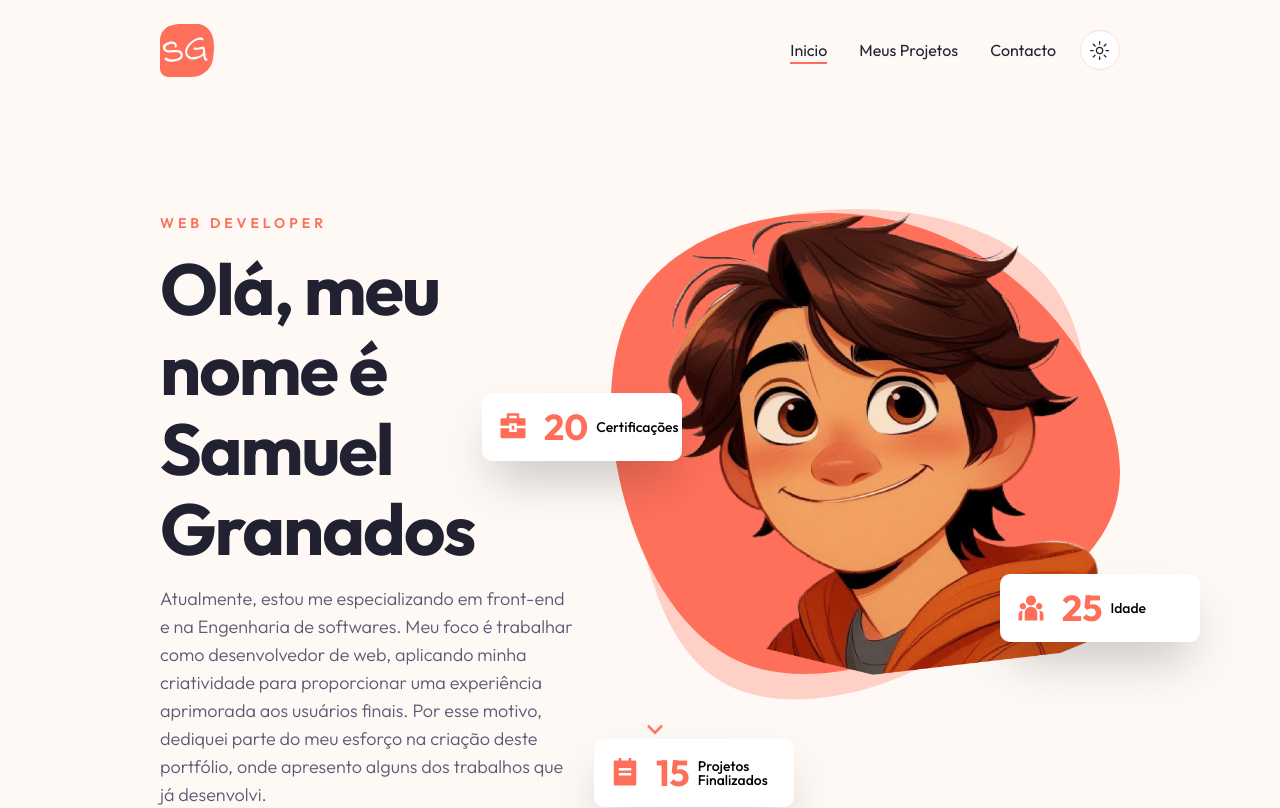
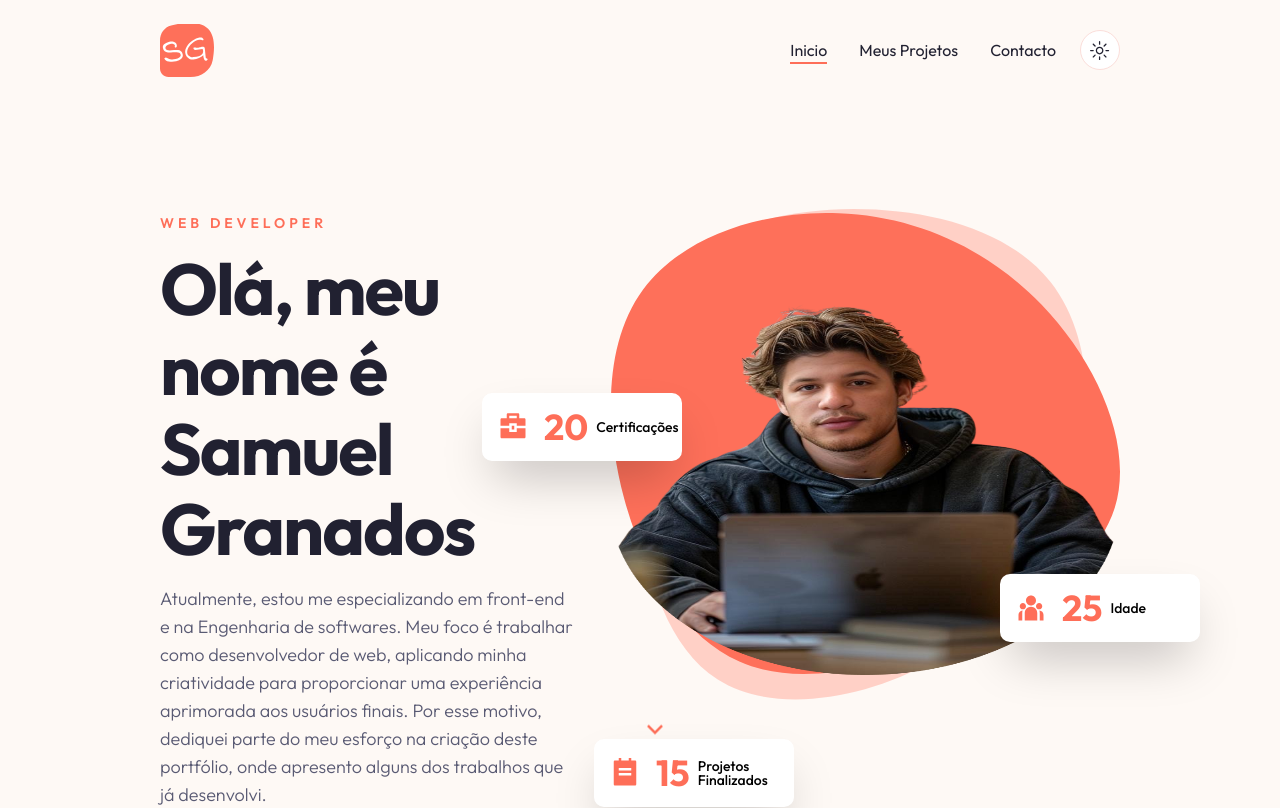
Before and after one commit to SamuelGranados/samuel-granados, a Next.js app: page / in a window 1280 px wide. Shown: the top 808 px of the page. Built offline with nearby package versions, Linux system fonts and the light colour scheme.

Commit message:
img atualizando imagem header

```diff
--- a/components/Hero.jsx
+++ b/components/Hero.jsx
@@ -71,7 +71,7 @@ const Hero = () => {
                         />
                         <div className='bg-hero_shape2_light dark:bg-hero_shape2_dark w-[500px] h-[500px] bg-no-repeat absolute -top-1 -right-2'></div>
                         <DevImg containerStyles='bg-hero_shape w-[510px] h-[462px] bg-no-repeat relative bg-bottom'
-                            imgSrc='/hero/developer-sam.png'
+                            imgSrc='/hero/developer-sam1.png'
                         />
                     </div>
                 </div>
```
Also changed, not shown: public/hero/developer-sam1.png (added).
